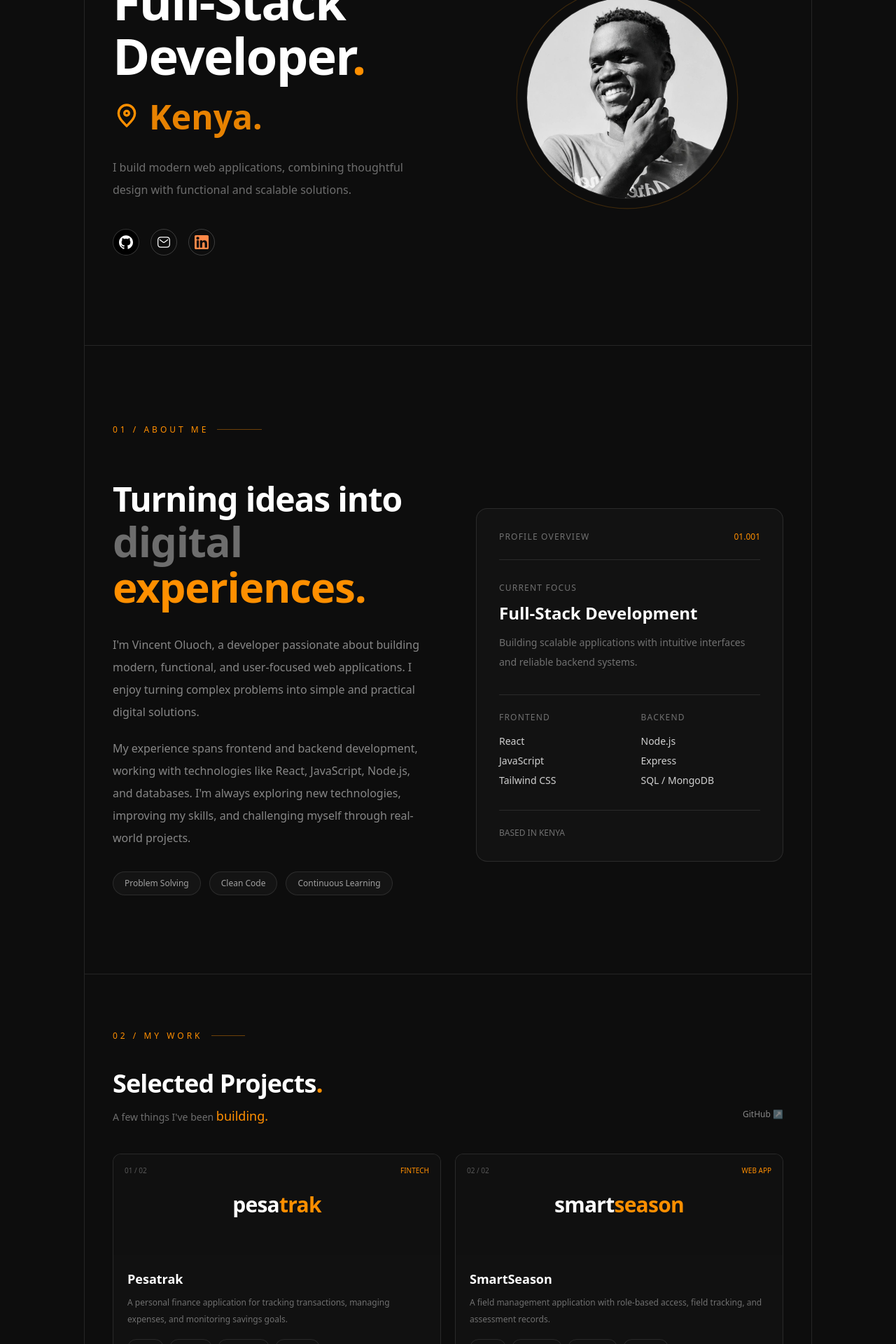
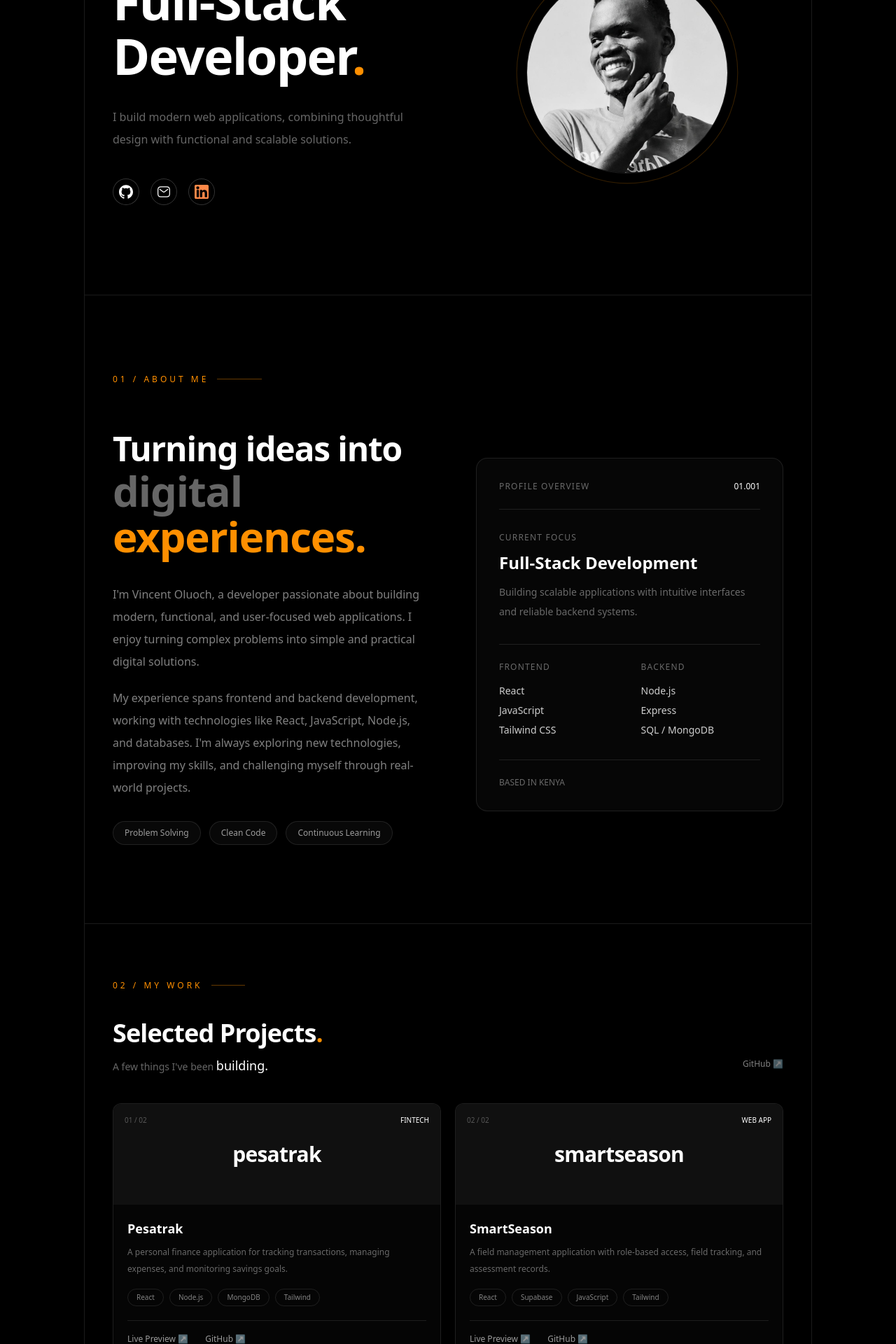
Before and after one commit to oluochvn/p20, a React (Vite) app: page / in a window 1280 px wide. Shown: the part 340-2260 px from the top of the page at 70% size. Built offline with nearby package versions, Linux system fonts and the light colour scheme; some icons are missing; a web font is replaced by a local one.

Commit message:
color fix

```diff
--- a/src/App.tsx
+++ b/src/App.tsx
@@ -6,7 +6,7 @@ function App() {
   const close = () => setOpen(false);
 
   return (
-    <div className="bg-black/95 min-h-screen text-white px-0 pt-0 pb-0 sm:px-6 sm:pt-5 sm:pb-5 md:px-12 lg:px-30 lg:pt-7 lg:pb-6">
+    <div className="bg-black min-h-screen text-white px-0 pt-0 pb-0 sm:px-6 sm:pt-5 sm:pb-5 md:px-12 lg:px-30 lg:pt-7 lg:pb-6">
       <div className="sm:border-l sm:border-r border-white/10 min-h-screen overflow-x-hidden">
 
         <nav className="sticky top-0 z-50 border-b border-white/10 mt-5 bg-black/20 backdrop-blur-md">
@@ -78,12 +78,7 @@ function App() {
               Developer<span className="text-[#FF8F00]">.</span>
             </h1>
 
-            <div className="mt-5 flex gap-3 items-center">
-              <img src="/location.svg" alt="Location" className="w-10 h-10" />
-              <h1 className="font-semibold text-4xl sm:text-5xl text-[#FF8F00]/90 mt-1">
-                Kenya.
-              </h1>
-            </div>
+
 
             <p className="text-white/40 mt-6 md:mt-8 text-[15px] md:text-base max-w-lg leading-7 md:leading-8">
               I build modern web applications, combining thoughtful design with functional and scalable solutions.
@@ -153,7 +148,7 @@ function App() {
               <div className="relative border border-white/10 bg-white/[0.025] rounded-2xl p-6 sm:p-8">
                 <div className="flex justify-between items-center border-b border-white/10 pb-5 md:pb-6">
                   <span className="text-xs tracking-widest text-white/40">PROFILE OVERVIEW</span>
-                  <span className="text-[#FF8F00] text-xs">01.001</span>
+                  <span className=" text-xs">01.001</span>
                 </div>
 
                 <div className="py-6 md:py-8">
@@ -205,7 +200,7 @@ function App() {
                 Selected Projects<span className="text-[#FF8F00]">.</span>
               </h2>
               <p className="text-white/40 text-sm mt-3">
-                A few things I've been <span className="font-playful text-[#FF8F00] text-lg">building.</span>
+                A few things I've been <span className="font-playful text-white text-lg">building.</span>
               </p>
             </div>
 
@@ -218,10 +213,10 @@ function App() {
             <div className="group border border-white/10 bg-white/[0.02] rounded-xl overflow-hidden hover:border-white/20 transition">
               <div className="relative h-32 md:h-36 bg-[#101010] flex items-center justify-center">
                 <p className="text-[1.65rem] md:text-3xl font-bold tracking-tight">
-                  pesa<span className="text-[#FF8F00]">trak</span>
+                  pesatrak
                 </p>
                 <span className="absolute top-4 left-4 text-[10px] text-white/30">01 / 02</span>
-                <span className="absolute top-4 right-4 text-[10px] text-[#FF8F00]">FINTECH</span>
+                <span className="absolute top-4 right-4 text-[10px] ">FINTECH</span>
               </div>
 
               <div className="p-5">
@@ -247,10 +242,10 @@ function App() {
             <div className="group border border-white/10 bg-white/[0.02] rounded-xl overflow-hidden hover:border-white/20 transition">
               <div className="relative h-32 md:h-36 bg-[#101010] flex items-center justify-center">
                 <p className="text-[1.65rem] md:text-3xl font-bold tracking-tight">
-                  smart<span className="text-[#FF8F00]">season</span>
+                  smartseason
                 </p>
                 <span className="absolute top-4 left-4 text-[10px] text-white/30">02 / 02</span>
-                <span className="absolute top-4 right-4 text-[10px] text-[#FF8F00]">WEB APP</span>
+                <span className="absolute top-4 right-4 text-[10px] ">WEB APP</span>
               </div>
 
               <div className="p-5">
@@ -282,7 +277,7 @@ function App() {
           </div>
 
           <div className="max-w-3xl mx-auto text-center">
-            <p className="text-[#FF8F00] text-xs tracking-[3px] md:tracking-[4px] mb-5 md:mb-6">
+            <p className="text-white/65 text-xs tracking-[3px] md:tracking-[4px] mb-5 md:mb-6">
               HAVE A PROJECT IN MIND?
             </p>
 
```
